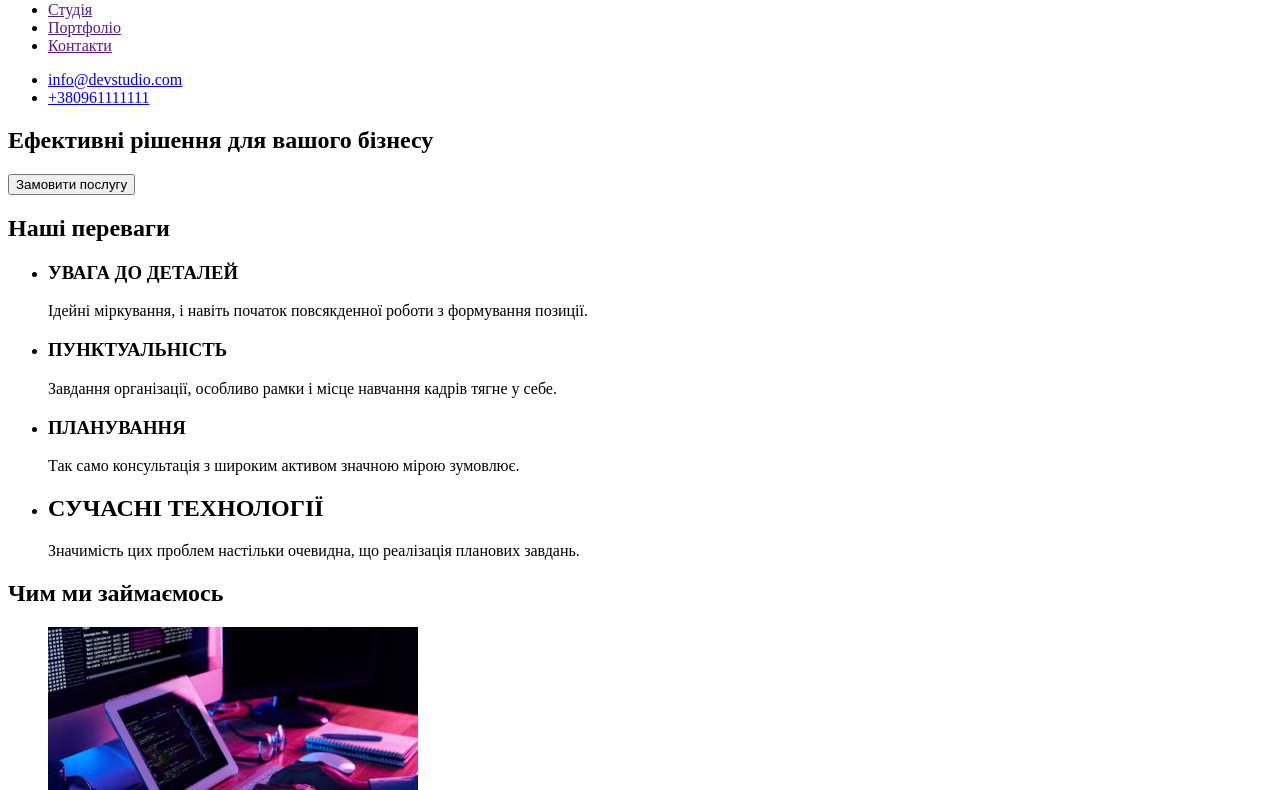
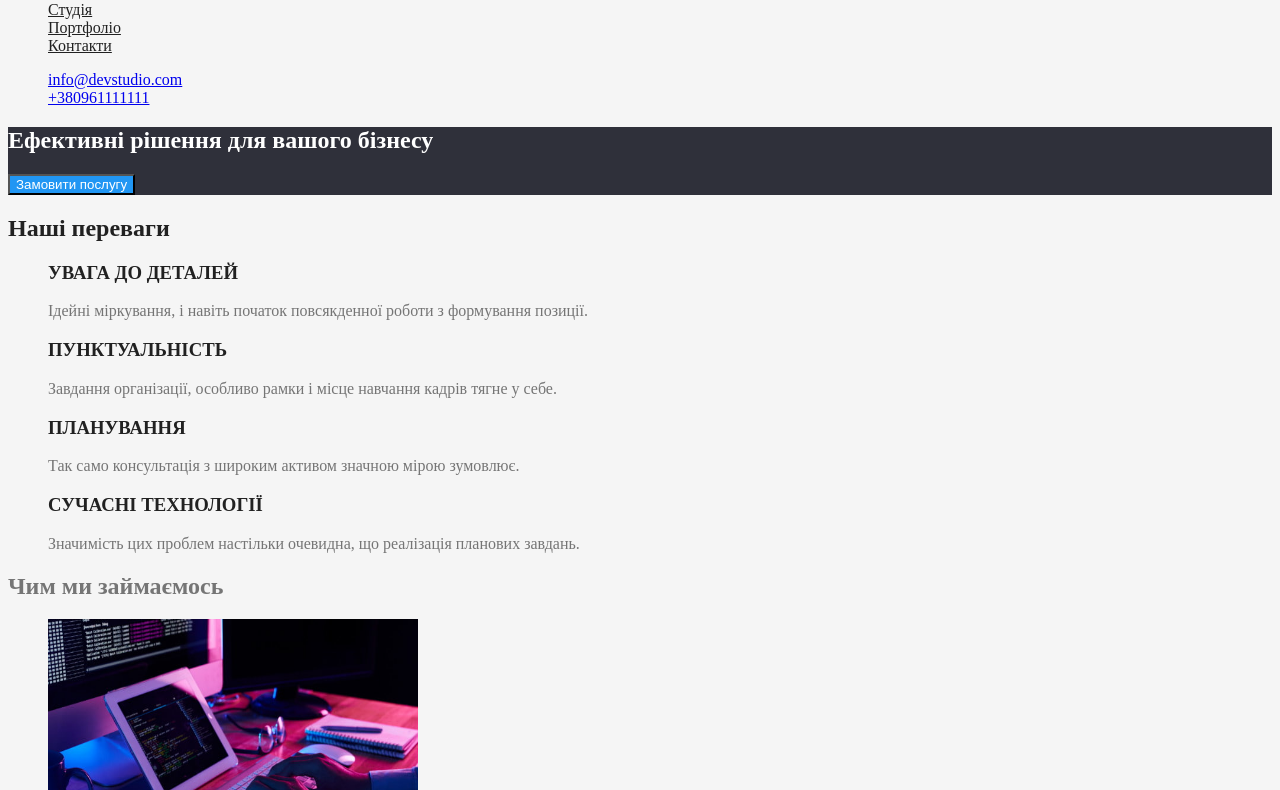
Before and after one commit to SaidBo/goit-markup-hw-02, a plain HTML site: page index.html in a window 1280 px wide. Shown: the part 41-831 px from the top of the page. Drawn offline with Linux system fonts and the light colour scheme.

Commit message:
css benefits

```diff
--- a/css/style.css
+++ b/css/style.css
@@ -0,0 +1,56 @@
+.page {
+  background-color: #f5f5f5;
+  color: #757575;
+}
+
+.logo {
+  color: #2196f3;
+}
+
+.list {
+  list-style: none;
+}
+
+/* site-nav */
+
+.site-nav .link {
+  color: #212121;
+}
+
+.site-nav .link:hover,
+.site-nav .link:focus {
+  color: #2196f3;
+}
+
+/* Герой */
+.hero {
+  background-color: #2f303a;
+  color: #ffffff;
+}
+.hero-btn {
+  background-color: #2196f3;
+  color: #ffffff;
+}
+/* section */
+.section-title {
+  color: #212121;
+}
+
+/* benefits */
+
+.benefits .title {
+  color: #212121;
+}
+/* колір основного тексту #757575*/
+
+/* вторичний колір тексту #212121; */
+
+/* білий #FFFFFF */
+
+/* акцент #2196F3 */
+
+/* фон герой і фон футера #2F303A; */
+
+/*  фон #F5F5F5; */
+
+/* вторинни фон #F5F4FA; */ ;
--- a/index.html
+++ b/index.html
@@ -5,21 +5,23 @@
     <meta http-equiv="X-UA-Compatible" content="IE=edge" />
     <meta name="viewport" content="width=device-width, initial-scale=1.0" />
     <title>Document</title>
+    <link rel="stylesheet" href="./css/style.css" />
   </head>
-  <body>
+
+  <body class="page">
     <!-- Шапка сайта -->
     <header>
       <nav>
-        <a href=""> WebStudio </a>
+        <a href="./index.html" class="logo">WebStudio</a>
 
-        <ul>
-          <li><a href="">Студія</a></li>
-          <li><a href="">Портфоліо</a></li>
-          <li><a href="">Контакти</a></li>
+        <ul class="site-nav list">
+          <li><a href="" class="link">Студія</a></li>
+          <li><a href="" class="link">Портфоліо</a></li>
+          <li><a href="" class="link">Контакти</a></li>
         </ul>
       </nav>
 
-      <ul>
+      <ul class="contact list">
         <li><a href="mailto:info@devstudio.com">info@devstudio.com</a></li>
         <li><a href="tel:+380961111111">+380961111111</a></li>
       </ul>
@@ -27,37 +29,38 @@
 
     <main>
       <!-- Герой -->
-      <section>
-        <h1>Ефективні рішення для вашого бізнесу</h1>
-        <button type="button">Замовити послугу</button>
+      <section class="hero">
+        <h1 class="hero-title">Ефективні рішення для вашого бізнесу</h1>
+        <button type="button" class="hero-btn">Замовити послугу</button>
       </section>
 
       <!-- переваги -->
-      <section>
-        <h2>Наші переваги</h2>
-        <ul>
+      <section class="section">
+        <h2 class="section-title">Наші переваги</h2>
+
+        <ul class="benefits list">
           <li>
-            <h3>УВАГА ДО ДЕТАЛЕЙ</h3>
+            <h3 class="title">УВАГА ДО ДЕТАЛЕЙ</h3>
             <p>
               Ідейні міркування, і навіть початок повсякденної роботи з
               формування позиції.
             </p>
           </li>
           <li>
-            <h3>ПУНКТУАЛЬНІСТЬ</h3>
+            <h3 class="title">ПУНКТУАЛЬНІСТЬ</h3>
             <p>
               Завдання організації, особливо рамки і місце навчання кадрів тягне
               у себе.
             </p>
           </li>
           <li>
-            <h3>ПЛАНУВАННЯ</h3>
+            <h3 class="title">ПЛАНУВАННЯ</h3>
             <p>
               Так само консультація з широким активом значною мірою зумовлює.
             </p>
           </li>
           <li>
-            <h2>СУЧАСНІ ТЕХНОЛОГІЇ</h2>
+            <h3 class="title">СУЧАСНІ ТЕХНОЛОГІЇ</h3>
             <p>
               Значимість цих проблем настільки очевидна, що реалізація планових
               завдань.
@@ -69,7 +72,7 @@
       <!-- Чим ми займаємось -->
       <section>
         <h2>Чим ми займаємось</h2>
-        <ul>
+        <ul class="work list">
           <li>
             <img
               src="./images/eff34a388bbc6409758a002e5a58c3ca(1).jpg"
@@ -98,9 +101,9 @@
       </section>
 
       <!-- Наша команда -->
-      <section>
-        <h2>Наша команда</h2>
-        <ul>
+      <section class="section">
+        <h2 class="section-title">Наша команда</h2>
+        <ul class="team list">
           <li>
             <img
               src="./images/Igor(1).jpg"
@@ -108,7 +111,7 @@
               width="270"
               height="260"
             />
-            <h3>Ігор Дем'яненко</h3>
+            <h3 class="">Ігор Дем'яненко</h3>
             <p>Product Designer</p>
           </li>
           <li>
@@ -118,7 +121,7 @@
               width="270"
               height="260"
             />
-            <h3>Ольга Рєпіна</h3>
+            <h3 class="">Ольга Рєпіна</h3>
             <p>Frontend Developer</p>
           </li>
           <li>
@@ -128,7 +131,7 @@
               width="270"
               height="260"
             />
-            <h3>Микола Тарасов</h3>
+            <h3 class="">Микола Тарасов</h3>
             <p>Marketing</p>
           </li>
           <li>
@@ -138,7 +141,7 @@
               width="270"
               height="260"
             />
-            <h3>Михайло Єрмаков</h3>
+            <h3 class="">Михайло Єрмаков</h3>
             <p>UI Designer</p>
           </li>
         </ul>
@@ -148,7 +151,7 @@
     <footer>
       <!--Футер-->
       <address>
-        <ul>
+        <ul class="adress list">
           <li>
             <a
               href="https://goo.gl/maps/veYJQUVYukDmJ3Ha7"
```
